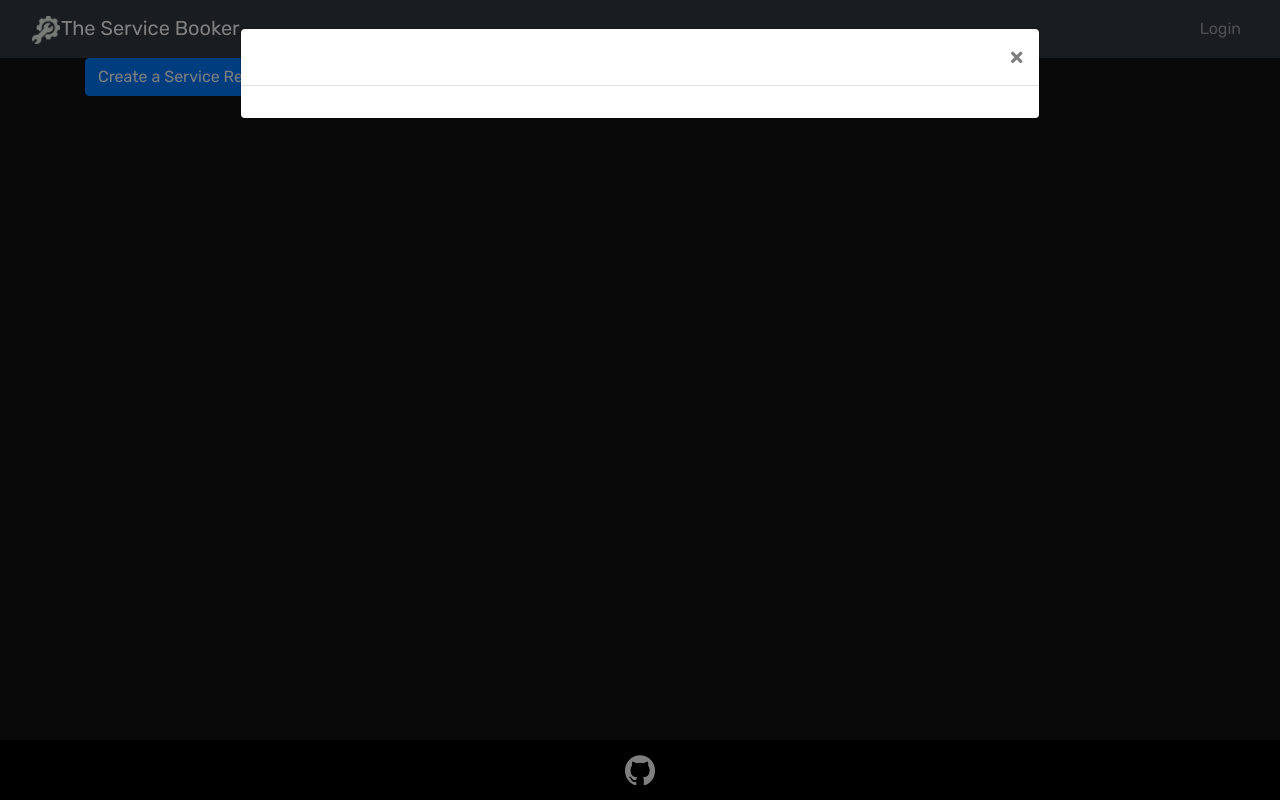
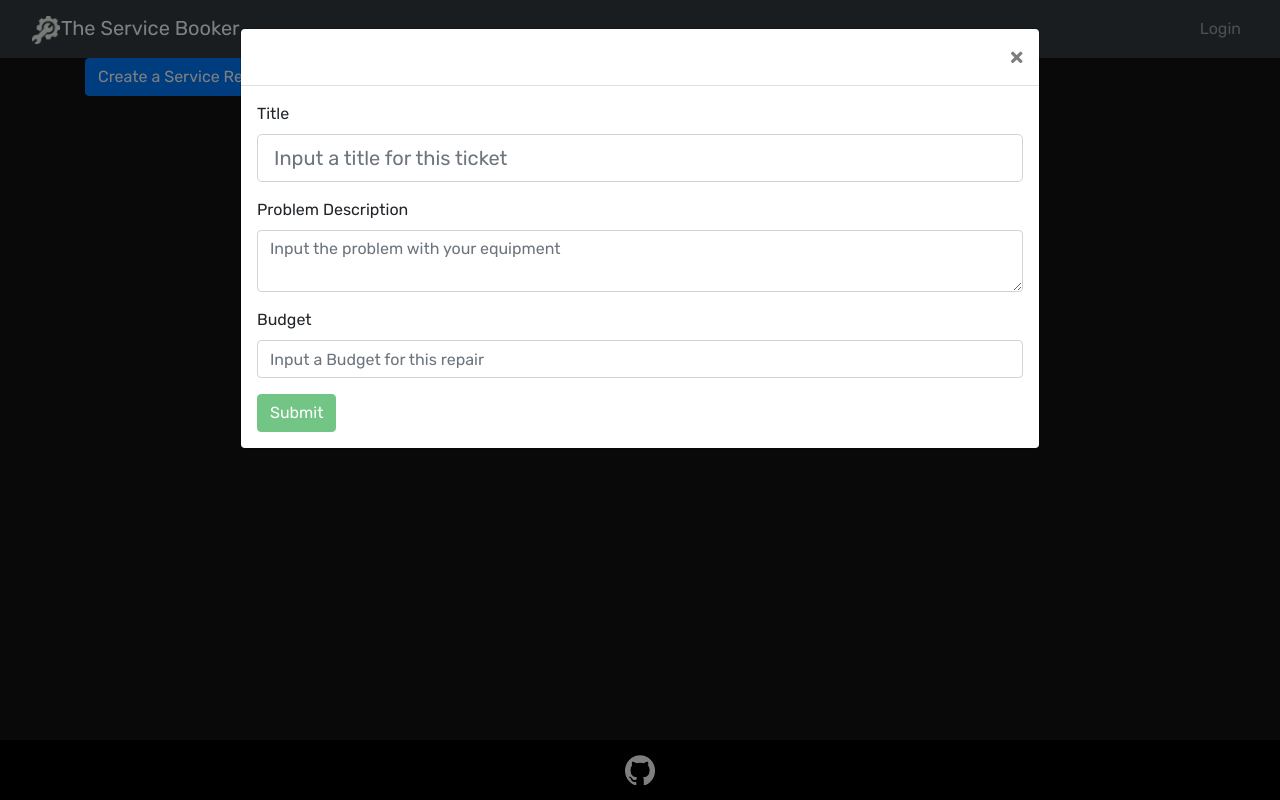
Before and after one commit to mkalik/service-booker-application, a React (Create React App) app in the folder client/: page /profile in a window 1280 px wide. Both pictures are taken after a click on the button "Create a Service Request". Built offline with nearby package versions, Linux system fonts and the light colour scheme.

Commit message:
add addticket modal, mutation not complete yet

```diff
--- a/client/src/components/AddTicketForm.js
+++ b/client/src/components/AddTicketForm.js
@@ -1,15 +1,94 @@
 import React, { useState } from "react";
 import { Form, Button, Alert } from "react-bootstrap";
 import Auth from "../utils/auth";
+import addTicket from "../utils/mutations"
 
-const addTicketForm = () => {
+const AddTicketForm = ({profileId}) => {
+  const [ticketFormData, setTicketFormData] = useState({
+    ticketTitle: "",
+    ticketContent: "",
+    ticketBudget: "",
+  });
+  const [validated] = useState(false);
+  const [showAlert, setShowAlert] = useState(false);
+
+  const handleInputChange = (event) => {
+    const { name, value } = event.target;
+    setTicketFormData({ ...ticketFormData, [name]: value });
+  };
+
+  const handleFormSubmit = async (event) => {
+    event.preventDefault();
+    const form = event.currentTarget;
+    if (form.checkValidity() === false) {
+      event.preventDefault();
+      event.stopPropagation();
+    }
+    console.log(ticketFormData);
+  };
   return (
     <>
-      <Form>
-        <Button>HelloMODAL</Button>
+      <Form noValidate validated={validated} onSubmit={handleFormSubmit}>
+        <Alert
+          dismissible
+          onClose={() => setShowAlert(false)}
+          show={showAlert}
+          variant="danger"
+        >
+          Something went wrong with your login credentials!
+        </Alert>
+        <Form.Group>
+          <Form.Label htmlFor="ticketTitle">Title</Form.Label>
+          <Form.Control
+            type="text"
+            size="lg"
+            placeholder="Input a title for this ticket"
+            name="ticketTitle"
+            onChange={handleInputChange}
+            value={ticketFormData.ticketTitle}
+            required
+          />
+          <Form.Control.Feedback type="invalid">
+            A title is required!
+          </Form.Control.Feedback>
+        </Form.Group>
+        <Form.Group>
+          <Form.Label htmlFor="ticketContent">Problem Description</Form.Label>
+          <Form.Control
+            as="textarea"
+            placeholder="Input the problem with your equipment"
+            name="ticketContent"
+            onChange={handleInputChange}
+            value={ticketFormData.ticketContent}
+            required
+          />
+          <Form.Control.Feedback type="invalid">
+            A description of the problem is required!
+          </Form.Control.Feedback>
+        </Form.Group>
+        <Form.Group>
+          <Form.Label htmlFor="ticketBudget">Budget</Form.Label>
+          <Form.Control
+            type="text"
+            placeholder="Input a Budget for this repair"
+            name="ticketBudget"
+            onChange={handleInputChange}
+            value={ticketFormData.ticketBudget}
+            required
+          />
+        </Form.Group>
+        <Button
+          disabled={
+            !(ticketFormData.ticketTitle && ticketFormData.ticketContent)
+          }
+          type="submit"
+          variant="success"
+        >
+          Submit
+        </Button>
       </Form>
     </>
   );
 };
 
-export default addTicketForm;
+export default AddTicketForm;
--- a/client/src/pages/Profile.js
+++ b/client/src/pages/Profile.js
@@ -1,9 +1,16 @@
 import React, { useState } from "react";
-import { Container, CardColumns, Card, Button, Modal } from "react-bootstrap";
+import {
+  Container,
+  CardColumns,
+  Card,
+  Button,
+  Modal,
+  Tab,
+} from "react-bootstrap";
 import { useQuery } from "@apollo/client";
 import { Navigate, useParams } from "react-router-dom";
 import { QUERY_ME } from "../utils/queries";
-import addTicketForm from "../components/AddTicketForm";
+import AddTicketForm from "../components/AddTicketForm";
 
 const Profile = () => {
   const [showModal, setShowModal] = useState(false);
@@ -21,7 +28,7 @@ const Profile = () => {
       <Modal size="lg" show={showModal} onHide={() => setShowModal(false)}>
         <Modal.Header closeButton></Modal.Header>
         <Modal.Body>
-          <addTicketForm handleModalClose={() => setShowModal(false)} />
+          <AddTicketForm handleModalClose={() => setShowModal(false)} />
         </Modal.Body>
       </Modal>
     </>
```
